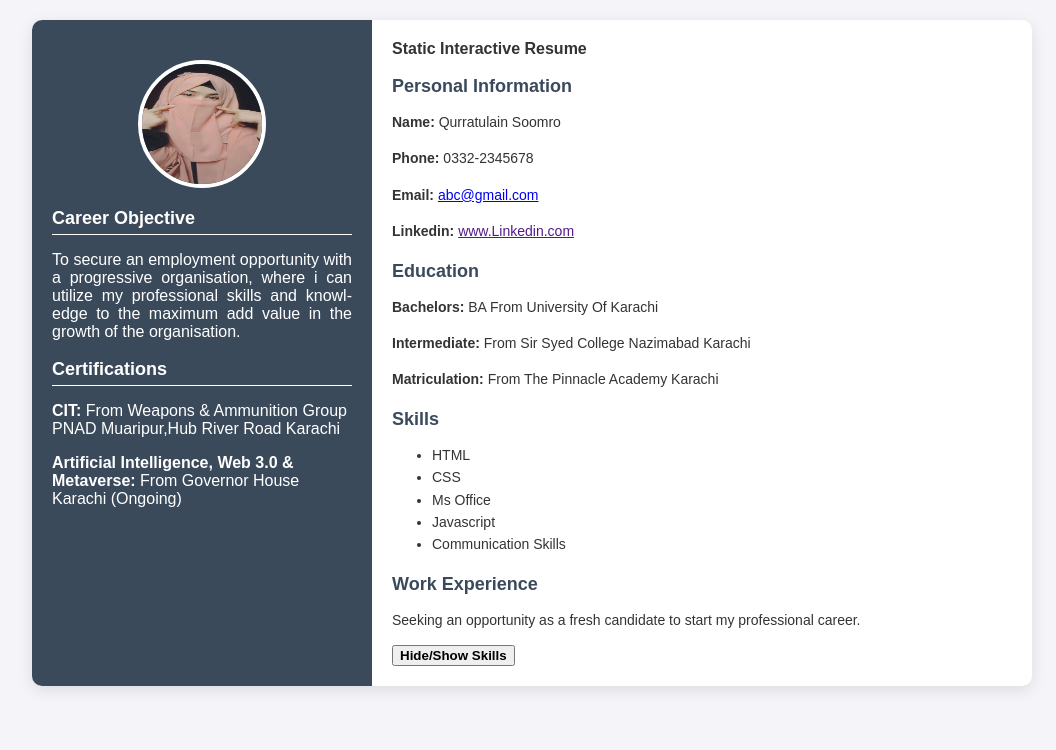
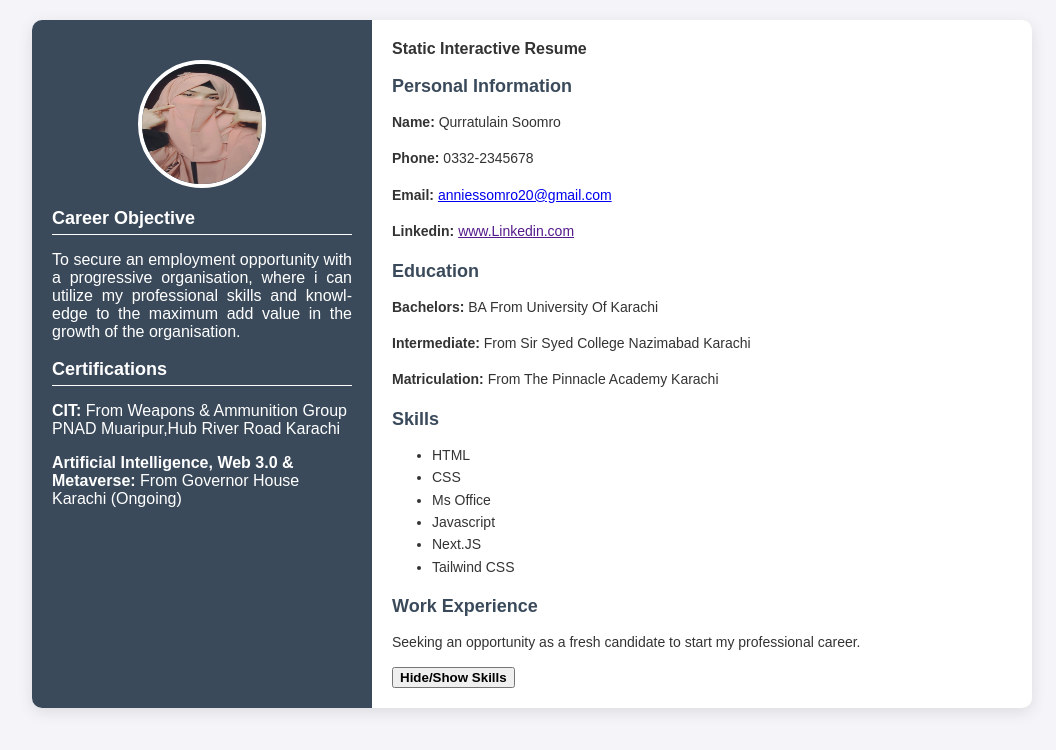
Before and after one commit to anniesoomro/milestone1-2-hack, a plain HTML site: page index.html in a window 1280 px wide. Shown: the whole page, without its empty margins (108-1164 px from the left). Drawn offline with Linux system fonts and the light colour scheme.

Commit message:
Update index.html

```diff
--- a/index.html
+++ b/index.html
@@ -31,7 +31,7 @@
                 <h3>Personal Information</h3>
                 <p><b>Name:</b> Qurratulain Soomro</p>
                 <p><b>Phone:</b> 0332-2345678</p>
-                <p><b>Email:</b> <a href="mailto:abc@gmail.com">abc@gmail.com</a></p>
+                <p><b>Email:</b> <a href="mailto:anniesoomro20@gmail.com">anniessomro20@gmail.com</a></p>
                 <p><b>Linkedin:</b> <a href="" target="_blank">www.Linkedin.com</a></p>
             </section>
 
@@ -51,7 +51,8 @@
                     <li>CSS</li>
                     <li>Ms Office</li>
                     <li>Javascript</li>
-                    <li>Communication Skills</li>
+                    <li>Next.JS</li>
+                    <li>Tailwind CSS</li>
                 </ul>
             </section>
 
```
